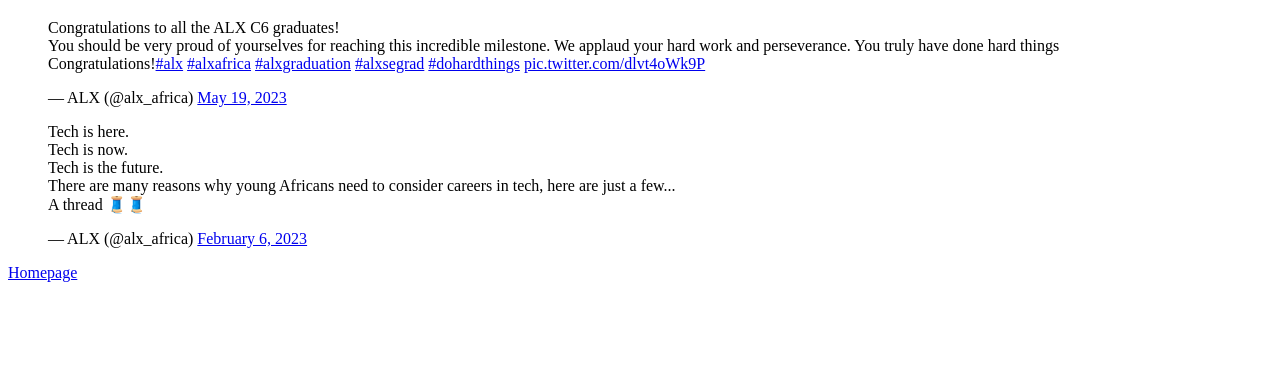
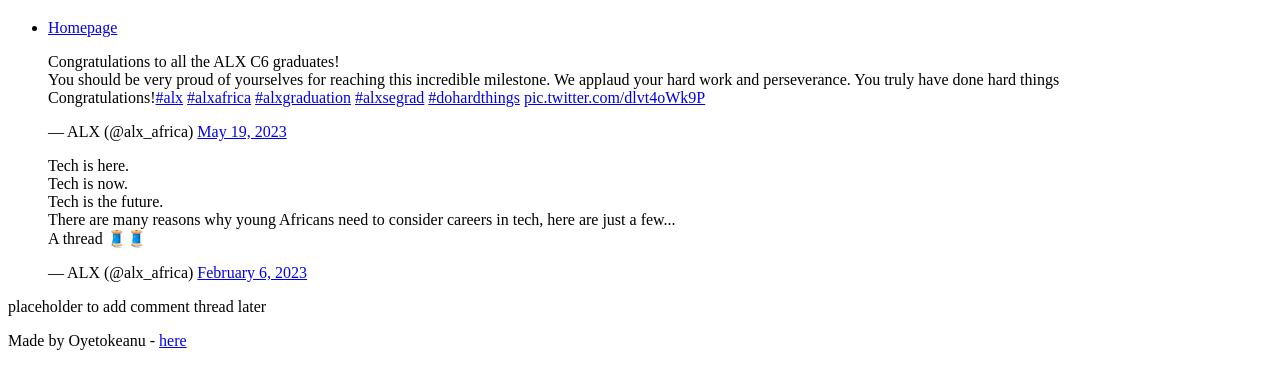
Before and after one commit to Oyetokeanu/My_First_Portfolio, a plain HTML site: page html_basic/tweets.html in a window 1280 px wide. Shown: the part 61-450 px from the top of the page. Drawn offline with Linux system fonts and the light colour scheme.

Commit message:
Add semantic HTML

```diff
--- a/html_basic/tweets.html
+++ b/html_basic/tweets.html
@@ -6,12 +6,20 @@
     <title>My First Portfolio</title>
   </head>
   <body>
+    <header>
       <h1>ALX Tweets</h1>
+      <ul>
+        <li><a href="./index.html">Homepage</a></li>
+      </ul>
+    </header>
+    <main>
+      <article>
         <blockquote class="twitter-tweet">
           <p lang="en" dir="ltr">
             Congratulations to all the ALX C6 graduates!<br />You should be very
-        proud of yourselves for reaching this incredible milestone. We applaud
-        your hard work and perseverance. You truly have done hard things<br />Congratulations!<a
+            proud of yourselves for reaching this incredible milestone. We
+            applaud your hard work and perseverance. You truly have done hard
+            things<br />Congratulations!<a
               href="https://twitter.com/hashtag/alx?src=hash&amp;ref_src=twsrc%5Etfw"
               >#alx</a
             >
@@ -41,9 +49,9 @@
         </blockquote>
         <blockquote class="twitter-tweet">
           <p lang="en" dir="ltr">
-        Tech is here.<br />Tech is now.<br />Tech is the future.<br />There are
-        many reasons why young Africans need to consider careers in tech, here
-        are just a few... <br />A thread 🧵🧵
+            Tech is here.<br />Tech is now.<br />Tech is the future.<br />There
+            are many reasons why young Africans need to consider careers in
+            tech, here are just a few... <br />A thread 🧵🧵
           </p>
           &mdash; ALX (@alx_africa)
           <a
@@ -56,6 +64,16 @@
           src="https://platform.twitter.com/widgets.js"
           charset="utf-8"
         ></script>
-    <a href="./index.html">Homepage</a>
+      </article>
+      <aside>
+        <p>placeholder to add comment thread later</p>
+      </aside>
+    </main>
+    <footer>
+      <p>
+        Made by Oyetokeanu -
+        <a href="mailto:oyetokeanu77@gmail.com" target="_blank">here</a>
+      </p>
+    </footer>
   </body>
 </html>
```
Also changed, not shown: html_basic/index.html (+17 -1 lines). Lines whose indentation alone changed are shown as unchanged.
